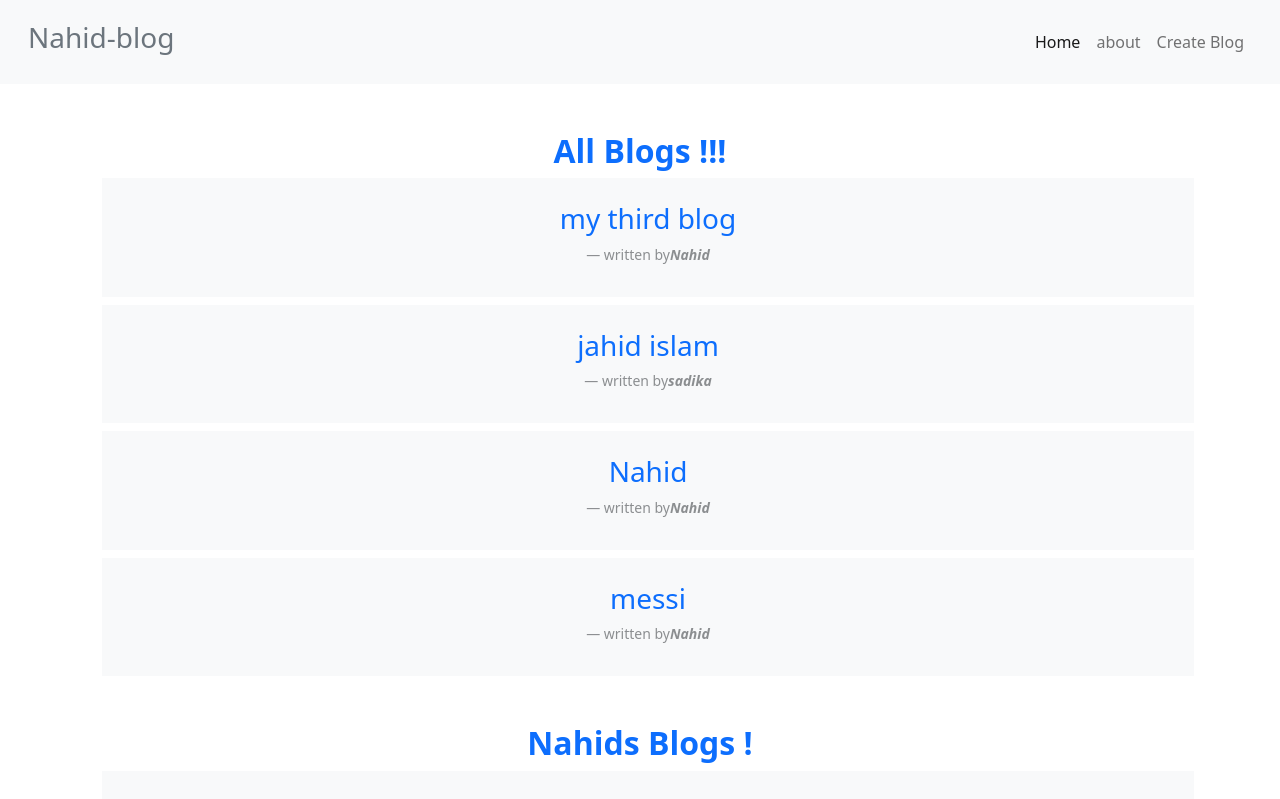
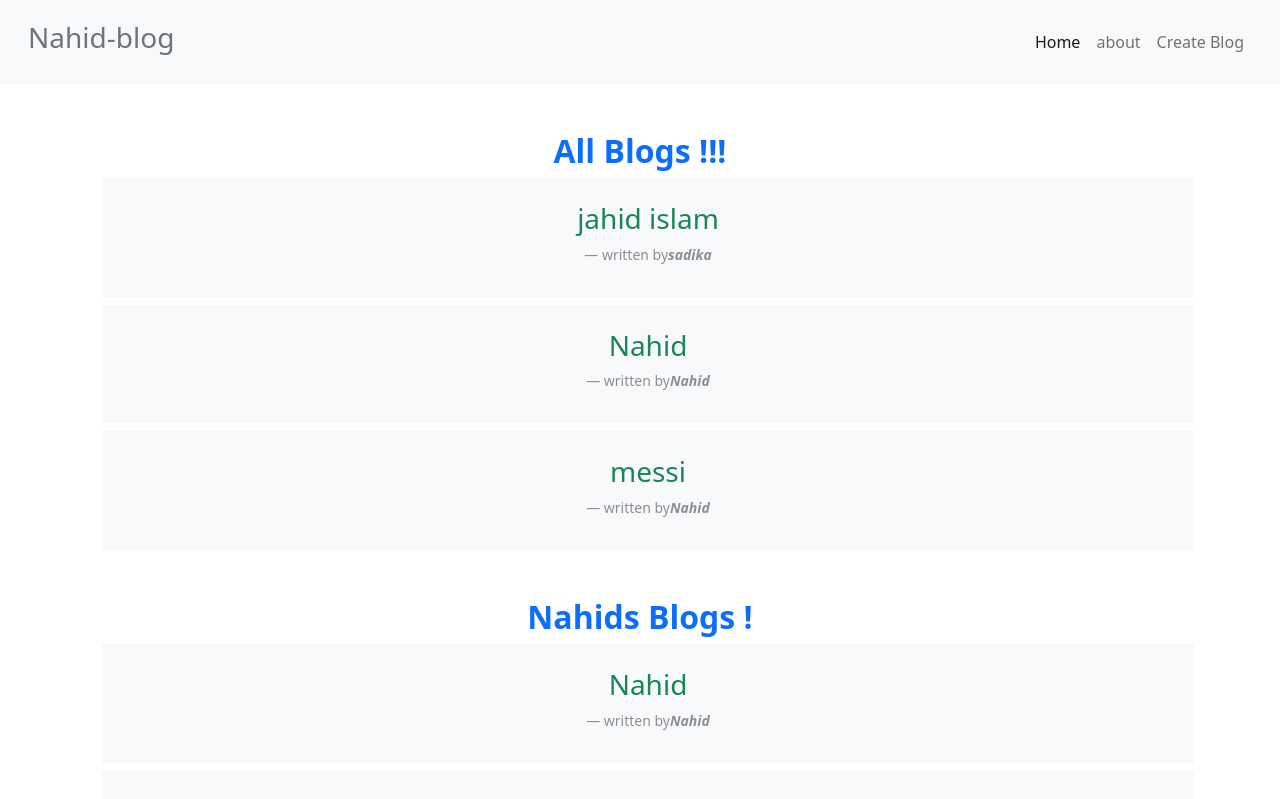
Before and after one commit to nahidbd11/nahid-blog, a React (Create React App) app: page / in a window 1280 px wide. Shown: the top 799 px of the page. Built offline with nearby package versions, Linux system fonts and the light colour scheme; data requests are answered from the project's data file.

Commit message:
modified from windows

```diff
--- a/src/App.js
+++ b/src/App.js
@@ -2,7 +2,7 @@
 // import "./App.css";
 import Home from "./components/Home";
 import Navbar from "./components/Navbar";
-import { Routes, Route } from "react-router-dom";
+import { Routes, Route, Link } from "react-router-dom";
 import About from "./components/About";
 import BlogDetails from "./components/BlogDetails";
 import Create from "./components/Create";
@@ -12,6 +12,17 @@ function App() {
       <Navbar />
       <div className="container text-center mt-4">
         <Routes>
+          <Route
+            path="*"
+            element={
+              <div>
+                <h1 className="text-danger">404 not found</h1>
+                <Link to="/" style={{ textDecoration: "none" }}>
+                  Back to Home
+                </Link>
+              </div>
+            }
+          />
           <Route path="/" element={<Home />} />
           <Route path="/about" element={<About />}>
             <Route path="nahid" element={<h3>Nahid</h3>} />
--- a/src/components/BlogLists.jsx
+++ b/src/components/BlogLists.jsx
@@ -14,7 +14,7 @@ const BlogLists = (props) => {
             key={id}
           >
             <Link to={`/blog/${id}`} className="text-decoration-none">
-              <h3>{title}</h3>
+              <h3 className="text-success">{title}</h3>
               <p className="opacity-50 text-dark blockquote-footer my-2">
                 written by
                 <cite className="fw-bold text-capitalize">{author}</cite>
--- a/src/data/db.json
+++ b/src/data/db.json
@@ -1,11 +1,5 @@
 {
   "blogs": [
-    {
-      "title": "my third blog",
-      "body": "lorem is thad such bullshit kdsfjsd kdsjfslds fdsjfdksf sdfkdkf dkfjdsad dkfkdfdf djfdkdkdidjfd hhfd fhdkkkdjfkdjfdkfdjkdjf nbnbd hsdfhnf lorem dfh lorem fjdjf loremf fkdfd lore",
-      "id": 3,
-      "author": "Nahid"
-    },
     {
       "title": "jahid islam",
       "body": "this is body",
```
